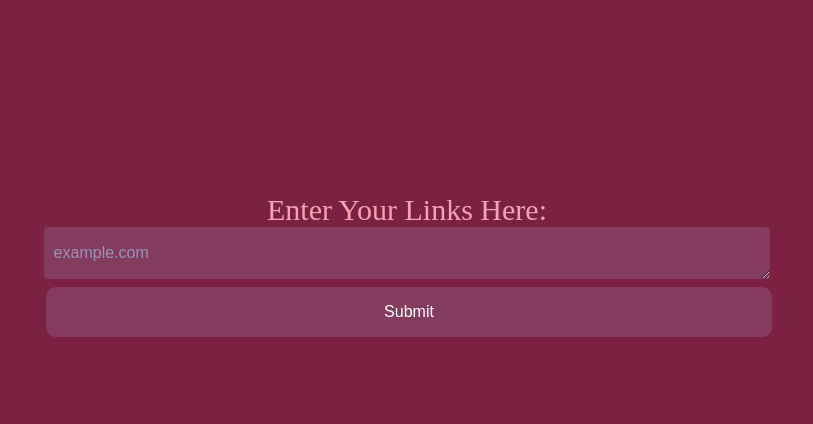
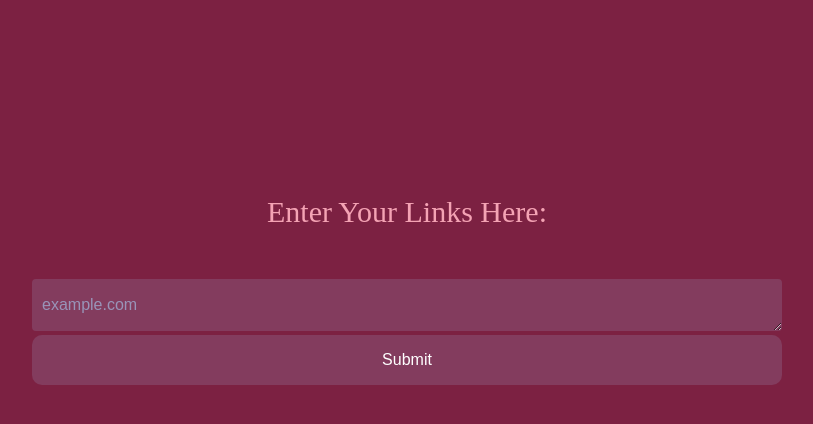
Before and after one commit to khoile14/RRCHNM_web_audit, a Flask app: page / in a window 1280 px wide; the page is wider, and only the part inside the window is pictured. Shown: the part 173-597 px from the top of that part, without its empty margins (233-1046 px from the left). Run offline with Flask 3, Linux system fonts and the light colour scheme.

Commit message:
need to fix some of the UI features

```diff
--- a/app.py
+++ b/app.py
@@ -1,6 +1,5 @@
-from flask import Flask, render_template, request, redirect, url_for
+from flask import Flask, render_template, request, jsonify
 import requests
-import json
 
 app = Flask(__name__)
 
@@ -22,16 +21,9 @@ def index():
     if request.method == 'POST':
         links = request.form.get('text').split('\n')
         results = check_links(links)
-        serialized_results = json.dumps(results)  # Serialize the results to JSON
-        return redirect(url_for('show_results', results=serialized_results))
+        return jsonify(results)
     else:
         return render_template('index.html')
 
-@app.route('/results')
-def show_results():
-    serialized_results = request.args.get('results')
-    results = json.loads(serialized_results) if serialized_results else None  # Deserialize the results from JSON
-    return render_template('results.html', results=results)
-
 if __name__ == '__main__':
     app.run(debug=True)
--- a/static/main.css
+++ b/static/main.css
@@ -35,8 +35,6 @@ body {
   margin-left: auto;
 }
 
-
-
 .title {
   width: fit-content;
   font-family: "Lexend Deca";
@@ -47,7 +45,6 @@ body {
   justify-content: center;
 }
 
-
 .text-input {
   display: flex;
   flex-direction: column;
@@ -57,7 +54,6 @@ body {
   justify-content: center; /* Center child elements vertically */
 }
 
-
 label {
   font-size: 30px;
   padding: 50px;
@@ -66,7 +62,7 @@ label {
 
 textarea {
   /* Your existing styles here */
-  width: 100%;
+  width: 750px;
   min-height: 50px;
   max-height: 400px;
   resize: vertical;
@@ -88,8 +84,7 @@ textarea::placeholder {
   line-height: 2; /* Add this line to vertically center the placeholder text */
 }
 
-
-textarea::placeholder{
+textarea::placeholder {
   color: #9994b8;
 }
 
@@ -118,7 +113,7 @@ textarea::placeholder{
   transition-duration: 0.4s;
   cursor: pointer;
   border-radius: 10px;
-  width: 100%;
+  width: 750px;
 }
 
 /* Add hover effect */
@@ -129,16 +124,23 @@ textarea::placeholder{
 
 .content {
   margin: 0 auto;
-  width: 400px;
+  width: 600px;
 }
 
-table, td, th {
+table,
+td,
+th {
   border: 1px solid #aaa;
+  color: #f4a3b4;
+  font-family: "Roboto Mono", sans-serif;
+
 }
 
 table {
   border-collapse: collapse;
   width: 100%;
+  font-family: "Roboto Mono", sans-serif;
+  border-radius: 10px;
 }
 
 th {
@@ -170,3 +172,67 @@ td {
   background-color: white;
   color: #833c5e;
 }
+
+.modal {
+  position: fixed;
+  top: 50%;
+  left: 50%;
+  transform: translate(-50%, -50%) scale(0);
+  transition: 200ms ease-in-out;
+  border: 1px solid black;
+  border-radius: 10px;
+  z-index: 10;
+  background-color: #7c2142;
+  width: 800px;
+  height: 700px;
+  max-width: 80%;
+  overflow-y: auto;
+}
+
+.modal.active {
+  transform: translate(-50%, -50%) scale(1);
+}
+
+.modal-header {
+  padding: 10px 15px;
+  display: flex;
+  justify-content: space-between;
+  align-items: center;
+  border-bottom: 1px solid black;
+}
+
+.modal-header .title {
+  font-size: 1.25rem;
+  font-weight: bold;
+}
+
+.modal-header .close-button {
+  cursor: pointer;
+  border: none;
+  outline: none;
+  background: none;
+  font-size: 1.25rem;
+  font-weight: bold;
+}
+
+.modal-body {
+  padding: 10px 15px;
+  overflow-y: auto;
+}
+
+#overlay {
+  position: fixed;
+  opacity: 0;
+  transition: 200ms ease-in-out;
+  top: 0;
+  left: 0;
+  right: 0;
+  bottom: 0;
+  background-color: rgba(0, 0, 0, 0.5);
+  pointer-events: none;
+}
+
+#overlay.active {
+  opacity: 1;
+  pointer-events: all;
+}
--- a/templates/index.html
+++ b/templates/index.html
@@ -3,7 +3,7 @@
   <head>
     <meta charset="UTF-8" />
     <meta name="viewport" content="width=device-width, initial-scale=1.0" />
-    <title>Simplifed Link Checker</title>
+    <title>Simplified Links Checker</title>
     <link rel="stylesheet" href="static/main.css" />
   </head>
   <body>
@@ -15,7 +15,6 @@
       </div>
     </div>
     <div class="text-input">
-      <form action="/" method="POST">
       <label for="links">Enter Your Links Here:</label>
       <textarea
         type="text"
@@ -25,8 +24,93 @@
         rows="1"
         class="form-control"
       ></textarea>
-        <button type="submit" class="button_submit">Submit</button>
-      </form>
+      <button data-modal-target="#modal" id="submit-btn" class="button_submit">
+        Submit
+      </button>
     </div>
+
+    <div class="modal" id="modal">
+      <div class="modal-header">
+        <div class="title"><h3>Results</h3></div>
+        <button data-close-button class="close-button">&times;</button>
+      </div>
+      <div class="modal-body">
+        <div class="content">
+          <table>
+            <tr>
+              <th>Link</th>
+              <th>Status</th>
+            </tr>
+            <tbody id="results-table"></tbody>
+          </table>
+        </div>
+      </div>
+    </div>
+    <div id="overlay"></div>
+
+    <script>
+      const submitButton = document.getElementById("submit-btn");
+      const modal = document.getElementById("modal");
+      const closeModalButton = modal.querySelector("[data-close-button]");
+      const overlay = document.getElementById("overlay");
+      const resultsTable = document.getElementById("results-table");
+
+      submitButton.addEventListener("click", async () => {
+        const links = document.getElementById("check-url").value;
+        const formData = new FormData();
+        formData.append("text", links);
+
+        const response = await fetch("/", {
+          method: "POST",
+          body: formData,
+        });
+
+        if (response.ok) {
+          const results = await response.json();
+          showResultsInModal(results);
+        } else {
+          alert("An error occurred while fetching the results.");
+        }
+      });
+
+      function showResultsInModal(results) {
+        while (resultsTable.firstChild) {
+          resultsTable.removeChild(resultsTable.firstChild);
+        }
+
+        for (const result of results) {
+          const row = document.createElement("tr");
+          const linkCell = document.createElement("td");
+          linkCell.textContent = result.link;
+          const statusCell = document.createElement("td");
+          statusCell.textContent = result.status;
+          row.appendChild(linkCell);
+          row.appendChild(statusCell);
+          resultsTable.appendChild(row);
+        }
+
+        openModal(modal);
+      }
+
+      closeModalButton.addEventListener("click", () => {
+        closeModal(modal);
+      });
+
+      overlay.addEventListener("click", () => {
+        closeModal(modal);
+      });
+
+      function openModal(modal) {
+        if (modal == null) return;
+        modal.classList.add("active");
+        overlay.classList.add("active");
+      }
+
+      function closeModal(modal) {
+        if (modal == null) return;
+        modal.classList.remove("active");
+        overlay.classList.remove("active");
+      }
+    </script>
   </body>
 </html>
```
Also changed, not shown: templates/results.html (deleted, +0 -27 lines). Lines whose indentation alone changed are shown as unchanged.
